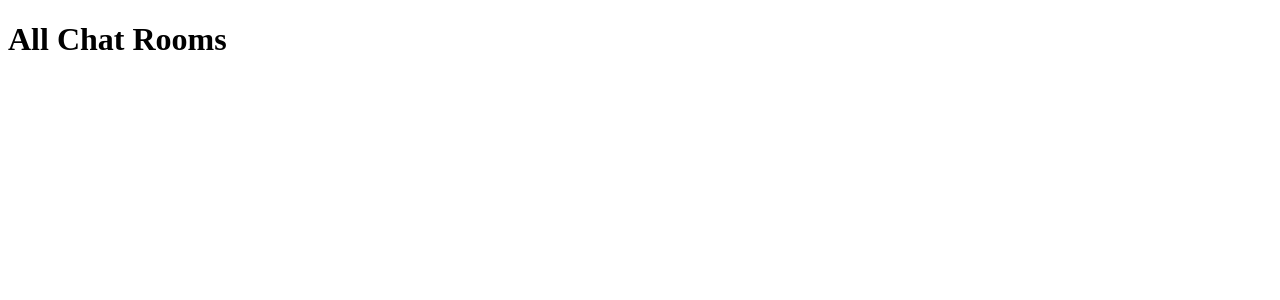
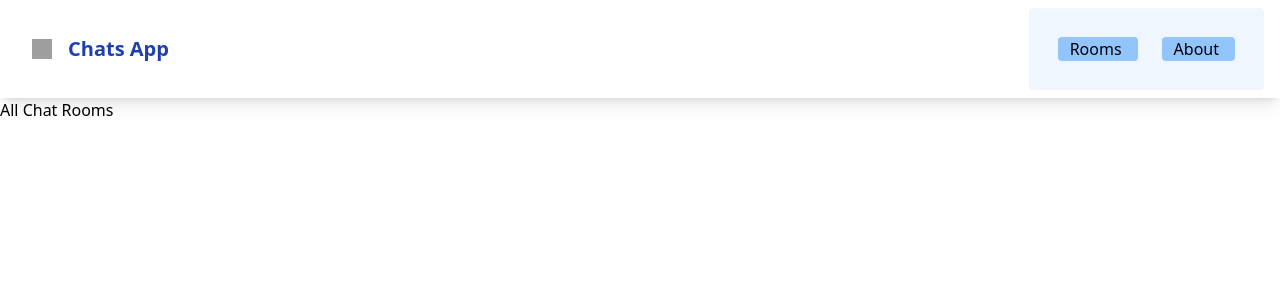
Before and after one commit to RalitsaTerzieva/django-chat-app, a Django app: page /rooms/ in a window 1280 px wide. Shown: the top 300 px of the page. Run offline with Django 4.2, Linux system fonts and the light colour scheme; data that the repository does not hold is empty; some libraries are stand-ins or nearby versions; grey boxes are pictures that could not be loaded.

Commit message:
Add base html file and more style

```diff
--- /dev/null
+++ b/chatapp/templates/chatapp/base.html
@@ -0,0 +1,42 @@
+<!DOCTYPE html>
+<html>
+    <head>
+        <meta charset="utf-8">
+        <meta http-equiv="X-UA-Compatible" content="IE=edge">
+        <title></title>
+        <meta name="description" content="">
+        <meta name="viewport" content="width=device-width, initial-scale=1">
+        <script src="https://cdn.tailwindcss.com"></script>
+        <link rel="stylesheet" href="">
+    </head>
+    <body>
+
+        <nav class='shadow-lg'>
+            <div class='px-4 mx-auto'>
+                <div class='flex justify-between'>
+
+                    <a class='flex flex-row' href=''>
+                        <img class='self-center h-5 w-5 m-4' src='https://cdn0.iconfinder.com/data/icons/business-startup-10/50/32-1024.png'>
+                        <span class='self-center text-xl font-semibold text-blue-800'>Chats App</span>
+                    </a>
+
+
+                    <div class='space-x-1'>
+                        <ul class='flex border p-4 rounded mt-2 mb-2 flex-row border-gray-100 bg-blue-50'>
+                            <li class='p-3'>
+                                <a class='text-semibold block px-2 pl-3 pr-4 rounded bg-blue-300' href='{% url "chatroom" chatroom.slug %}'>Rooms</a>
+                            </li>
+                            <li class='p-3'>
+                                <a class='text-semibold block px-2 pl-3 pr-4 rounded bg-blue-300' href=''>About</a>
+                            </li>
+                        </ul>
+                    </div>
+                </div>
+            </div>
+        </nav>
+        {% block content %}
+        {% endblock %}
+
+        <script src="" async defer></script>
+    </body>
+</html>
--- a/chatapp/templates/chatapp/index.html
+++ b/chatapp/templates/chatapp/index.html
@@ -1,21 +1,9 @@
-<!DOCTYPE html>
+{% extends 'chatapp/base.html' %}
 
-<html>
-    <head>
-        <meta charset="utf-8">
-        <meta http-equiv="X-UA-Compatible" content="IE=edge">
-        <title></title>
-        <meta name="description" content="">
-        <meta name="viewport" content="width=device-width, initial-scale=1">
-        <link rel="stylesheet" href="">
-    </head>
-    <body>
-       <h1>All Chat Rooms</h1>
-       {% for chat in chat_rooms %}
-       <a href='{% url "chatroom" chat.slug %}'>{{ chat.name }}</a><br/>
+{% block content %}
+    <h1>All Chat Rooms</h1>
+    {% for chat in chat_rooms %}
+    <a href='{% url "chatroom" chat.slug %}'>{{ chat.name }}</a><br/>
 
-       {% endfor %}
-
-        <script src="" async defer></script>
-    </body>
-</html>
+    {% endfor %}
+{% endblock %}
--- a/chatapp/templates/chatapp/room.html
+++ b/chatapp/templates/chatapp/room.html
@@ -1,3 +1,6 @@
+{% extends 'chatapp/base.html' %}
+
+{% block content %}
 <h1>This is a chat room!</h1>
 
 {{ chatroom.name }}
@@ -56,3 +59,5 @@
         messageInput.value = ""
     }
 </script>
+
+{% endblock %}
```
